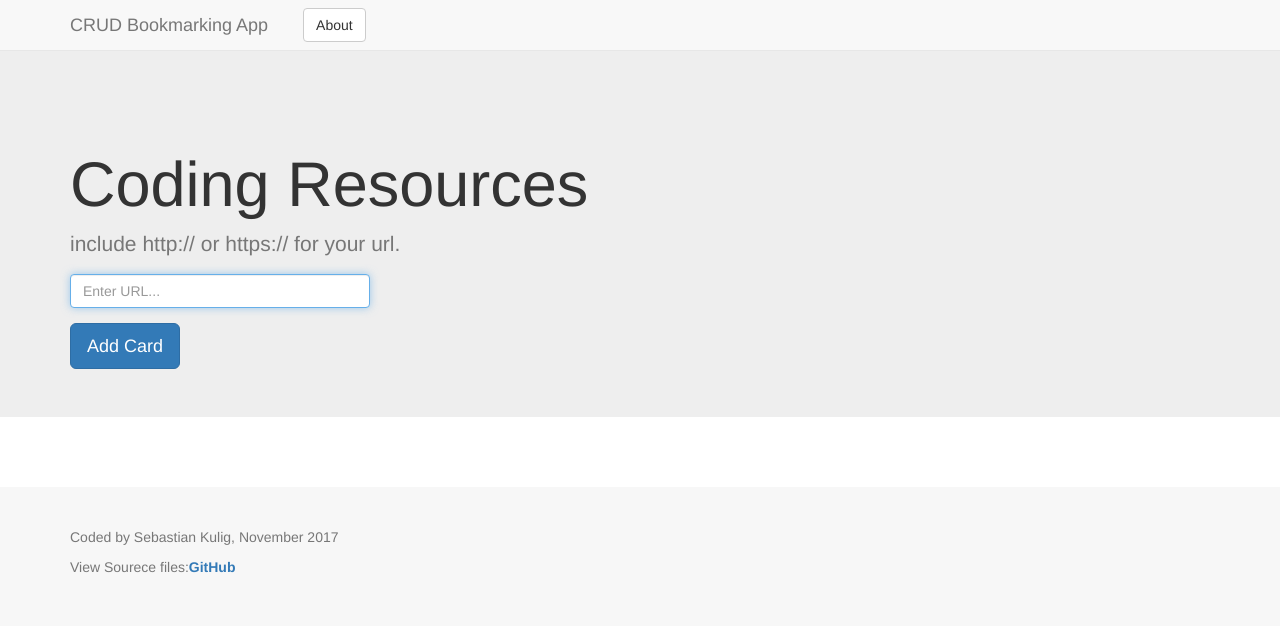
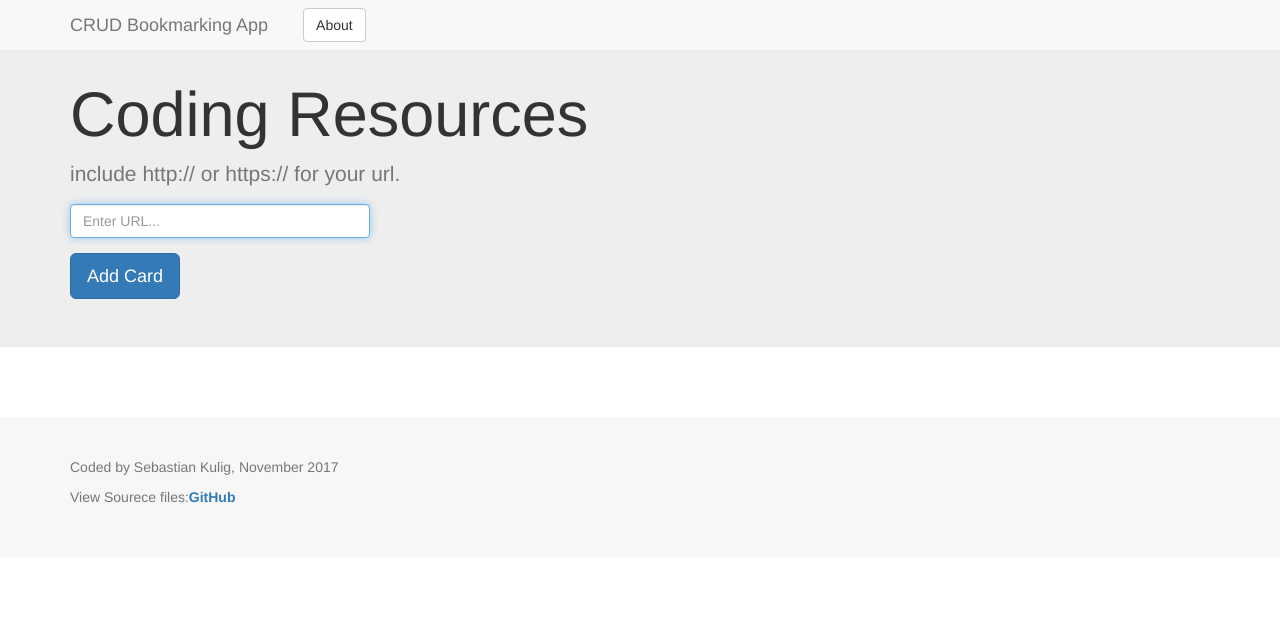
Before and after one commit to sebam2k4/Bookmarks-CRUD-app, a Flask app: page / in a window 1280 px wide. Shown: the top 626 px of the page. Run offline with Flask 2, Linux system fonts and the light colour scheme; data that the repository does not hold is empty; some libraries are stand-ins or nearby versions.

Commit message:
Revert "moved server message to navbar"
This reverts commit 085fd4140d760c86a6da80068c5bcbf45628650d.

```diff
--- a/static/css/styles.css
+++ b/static/css/styles.css
@@ -5,7 +5,7 @@
     margin-left: 2rem;
 }
 .jumbotron {
-    padding-top: 130px;
+    padding-top: 60px;
 }
 a.card {
     text-decoration: none;
@@ -59,8 +59,6 @@ button.btn.btn-default.saveCardBtn {
     color: black;
 }
 
-
-
 @media screen and (max-width: 420px) {
     .card-buttons button{
         position: relative;
--- a/static/js/script.js
+++ b/static/js/script.js
@@ -247,6 +247,6 @@ $(document).ready(function() {
                             '<strong>Yey! </strong>' + success +
                         '</div>'
         }
-        $('#serverMessage').html(output).hide().fadeIn(300);
+        $('#server-message').html(output).hide().fadeIn(300);
     };
 });
--- a/templates/index.html
+++ b/templates/index.html
@@ -14,7 +14,8 @@
 </div>
 
 <!-- SERVER messages -->
-
+<div class="container" id="server-message">
+</div>
 
 <!-- CARDS -->
 <div class="container" id="cards">
--- a/templates/layout.html
+++ b/templates/layout.html
@@ -28,7 +28,6 @@
             <li class="about-btn"><button type="button" class="btn btn-default navbar-btn" data-toggle="modal" data-target=".about-modal">About</button></li>
           </ul>
         </div><!-- /.navbar-collapse -->
-        <div class="fixed-server-message" id="serverMessage"></div>
       </div><!-- /.container-fluid -->
     </nav>
     {% block content %}
```
